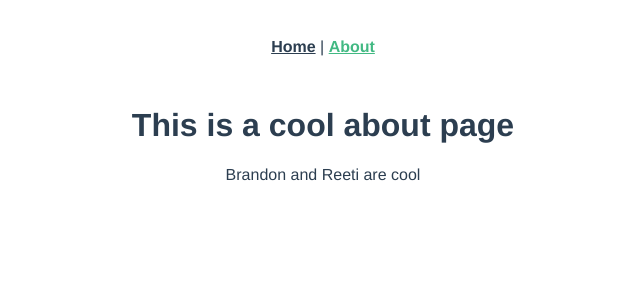
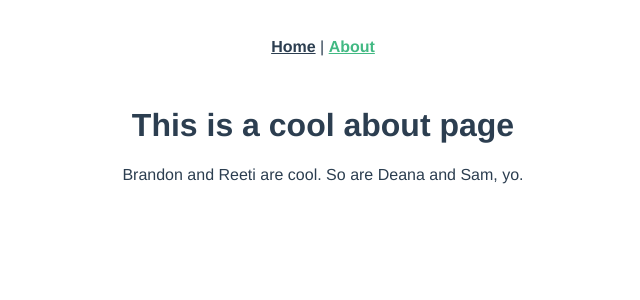
Before and after one commit to SamSharff/online-resumes, a Vue app: page /about in a window 1280 px wide. Shown: the top 300 px of the page, without its empty margins (317-957 px from the left). Built offline with nearby package versions, Linux system fonts and the light colour scheme.

Commit message:
adds cool message

```diff
--- a/src/views/AboutView.vue
+++ b/src/views/AboutView.vue
@@ -1,6 +1,6 @@
 <template>
   <div class="about">
     <h1>This is a cool about page</h1>
-    Brandon and Reeti are cool
+    Brandon and Reeti are cool. So are Deana and Sam, yo.
   </div>
 </template>
```
